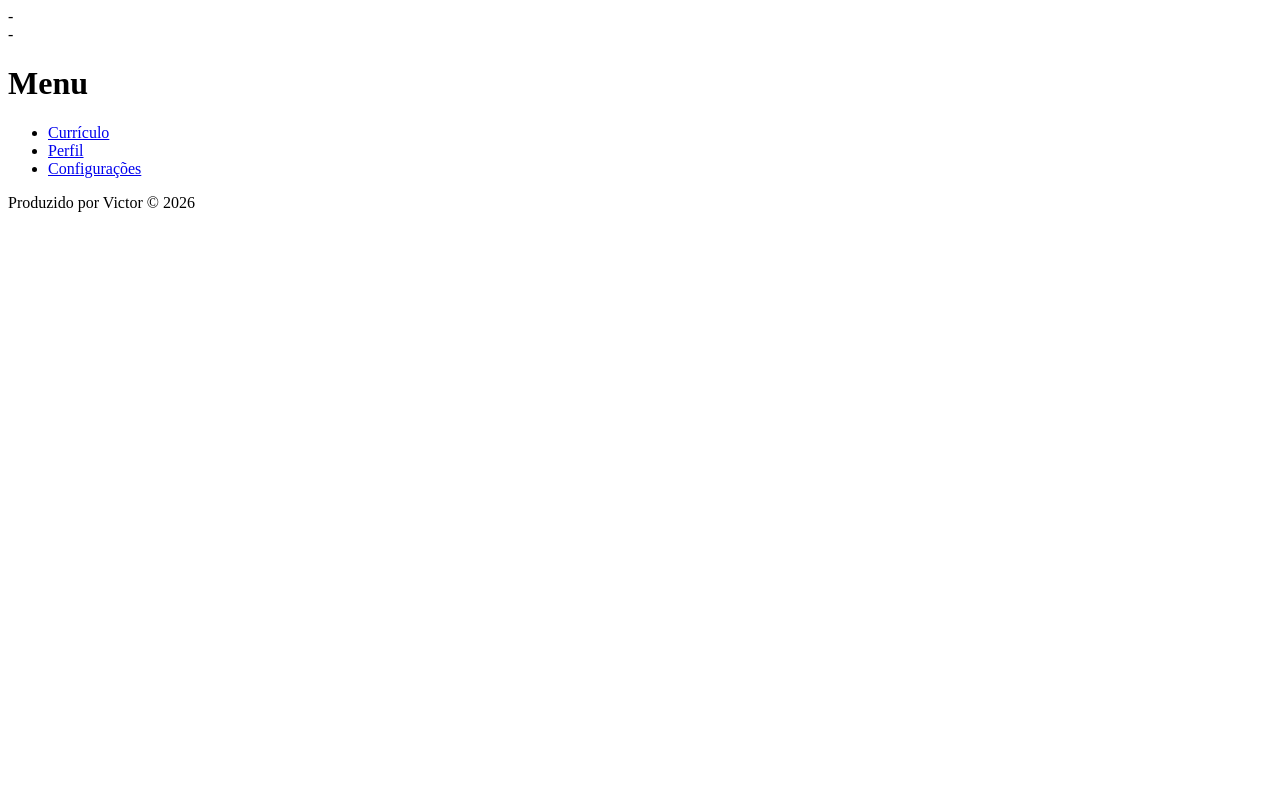
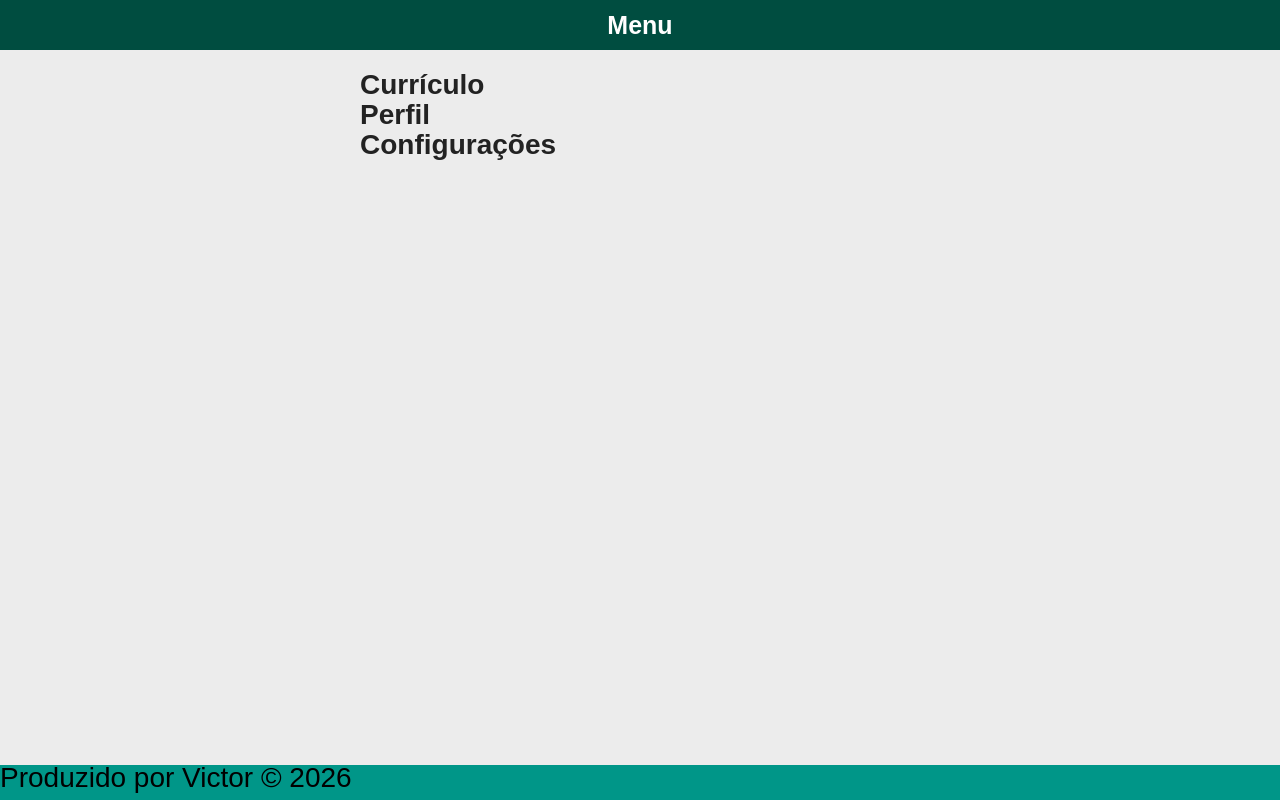
Before and after one commit to vitinhopreibA/AMS, a plain HTML site: page PW1/curriculo/index.html in a window 1280 px wide. Drawn offline with Linux system fonts and the light colour scheme; files that its build step writes are made by us from their sources.

Commit message:
Add files via upload

```diff
--- a/PW1/curriculo/index.html
+++ b/PW1/curriculo/index.html
@@ -5,15 +5,16 @@
     <meta name="viewport" content="width=device-width, initial-scale=1.0">
     <meta name="author" content= "Victor">
     <meta name="description" content="Menu dp currículo do Victor">
-    <meta name="keywords" content="currículo, curso ams, HTML 5, CSS 3">-
+    <meta name="keywords" content="currículo, curso ams, HTML 5, CSS 3">
+    <link rel="stylesheet" href="CSS/style.css">
     <title>Menu do Currículo</title>
 </head>
 <body>
-   <main>-
+   <main>
      <header>
          <h1> Menu </h1>
      </header>
-     <search>
+     <section>
         <nav>
             <ul>
                <li><a href="Pages/curriculo.html">Currículo</a></li>
@@ -21,7 +22,7 @@
                <li><a href="Pages/config.html">Configurações</a></li>
             </ul>
         </nav>
-     </search>
+     </section>
       <footer>
        <p>Produzido por Victor &copy; 2026 </p>
       </footer>
```
